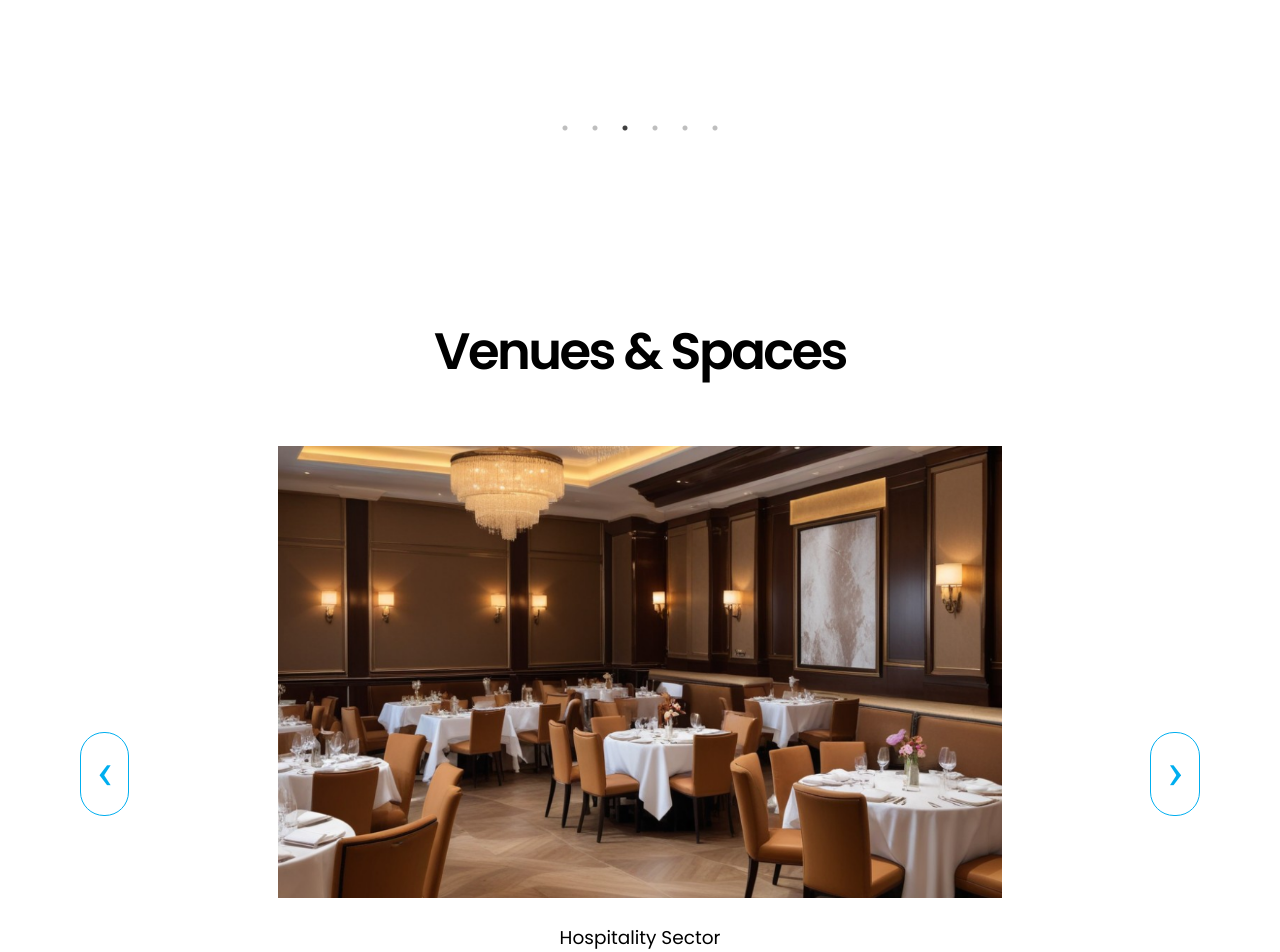
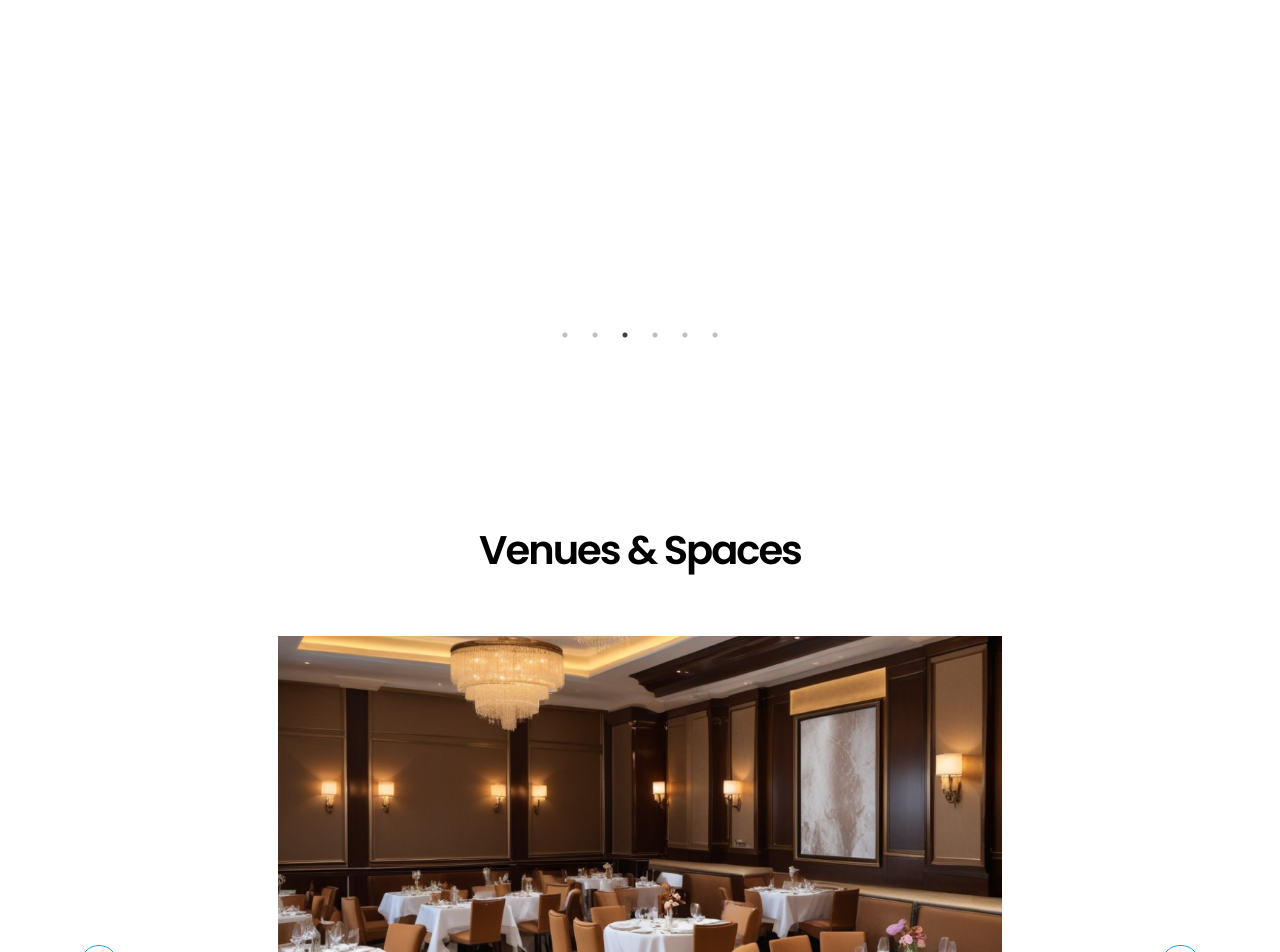
Before and after one commit to AshishBhardwaj01/securetech, a React (Vite) app: page / in a window 1280 px wide. Shown: the part 1700-2652 px from the top of the page. Built offline with nearby package versions, Linux system fonts and the light colour scheme; a web font is replaced by a local one.

Commit message:
"Updated various components and configurations in the codebase, including changes to font sizes, CSS classes, and image file names."

```diff
--- a/src/components/navbar.jsx
+++ b/src/components/navbar.jsx
@@ -7,8 +7,8 @@ function App() {
  return (
    <nav className="flex flex-row items-center justify-between flex-wrap p-6">
      <div className="flex items-center flex-shrink-0 text-white mr-6 2xl:mr-72">
-       <img src="image-5@2x.png" className="w-100 h-10 mr-2" alt="Logo" />
-       <span className="text-xl text-black font-bold">SecureTech AV Designs</span>
+       <img src="image-5@2x.png" className="w-150 h-20 mr-2" alt="Logo" />
+       <span className="text-4xl-3 text-black font-bold">SecureTech AV Designs</span>
      </div>
      <div className="block 2xl:hidden">
        <button
--- a/src/components/ourbrands.jsx
+++ b/src/components/ourbrands.jsx
@@ -82,8 +82,8 @@ const FrameComponent3 = ({ className = "" }) => {
     <section
       className={`relative top-[1800px] xl:top-[900px] lg:top-[2000px] w-full p-[10px] py-[10px] flex-col items-center justify-center ${className}`}
     >
-      <div className="text-[3vw] md:text-[3vw] lg:text-[2vw] ">
-      <h3 className="text-center mb-4 text-2l font-semibold m-0 relative text-inherit tracking-[-0.05em] p-10 font-poppins shrink-0 max-w-full lg:text-lg xl:text-xl">Our Brands</h3>
+      <div className="m-0 text-2.5xl">
+      <h1 className="text-center mb-4 relative text-inherit font-semibold tracking-[-0.05em] p-10 font-poppins shrink-0 max-w-full ">Our Brands</h1>
       </div>
       <div className="w-full ">
         <Slider {...settings}>
--- a/src/components/ourclients.jsx
+++ b/src/components/ourclients.jsx
@@ -43,8 +43,8 @@ const FrameComponent2 = ({ className = "" }) => {
     <section
       className={`relative top-[1700px] xl:top-[850px] lg:top-[1500px] w-full flex-col items-center justify-start lg:justify-center py-[20px] px-[20px] box-border gap-[100px] max-w-full text-center text-51xl text-black font-poppins ${className}`}
     >
-      <div className="w-full justify-center items-center py-0 px-5 max-w-full md:text-left text-[3vw] xl:text-[3vw] lg:text-[2vw]">
-        <h1 className="text-center mb-4 text-2l font-semibold m-0 relative text-inherit tracking-[-0.05em] p-10 py-[10px] font-poppins shrink-0 max-w-full ">{`Our Clients`}</h1>
+      <div className="w-full justify-center items-center py-0 px-5 max-w-full text-2.5xl">
+        <h1 className="text-center mb-4 font-semibold m-0 relative text-inherit tracking-[-0.05em] p-10 py-[10px] font-poppins shrink-0 max-w-full ">{`Our Clients`}</h1>
       </div>
 
       <div className="w-full py-[10px]">
--- a/src/components/solutioncards.jsx
+++ b/src/components/solutioncards.jsx
@@ -33,10 +33,10 @@ const Component = ({ className = "" }) => {
 
   return (
     <div className={`relative top-[1100px] lg:top-[100px] xl:top-[450px] left-0 w-full max-w-full ${className}`}>
-      <h2 className="text-center text-black font-poppins font-semibold mb-8 text-32xl-2 sm:text-lg md:text-24 lg:text-3xl xl:text-3xl">Solutions and Services</h2>
+      <h2 className="text-center text-black font-poppins font-semibold mb-8 text-2.5xl">Solutions and Services</h2>
 
       <Slider {...settings} className="flex items-center justify-center gap-8 px-4 sm:px-1">
-        <div className="flex flex-col items-start justify-start pt-0 pb-16 pr-0 pl-3 box-border gap-8 max-w-[95%] bg-white rounded-4 overflow-hidden">
+        <div className="flex flex-col items-start justify-start pt-0 pb-16 pr-0 pl-3 box-border gap-8 max-w-[95%] bg-white rounded-4 ">
           <div className="max-w-full sm:max-w-[70%] mx-auto relative">
             <img
               className="ml-[-1.25vmax] w-full h-auto relative rounded-16 sm:rounded-0 object-cover z-1"
@@ -49,7 +49,7 @@ const Component = ({ className = "" }) => {
               Architectural Acoustics
             </h2>
             <div className="self-stretch relative text-1vmax tracking-[-0.05em] inline-block shrink-0 z-1">
-              <ul className="m-0 list-none font-poppins text-inherit pl-[0.5vmax]">
+              <ul className="m-0 list font-poppins text-inherit ">
                 <li className="mb-0">Soundproofing solutions</li>
                 <li className="mb-0">Acoustic design and consulting</li>
                 <li>Noise control and mitigation...</li>
@@ -58,7 +58,7 @@ const Component = ({ className = "" }) => {
           </div>
         </div>
 
-        <div className="flex flex-col items-start justify-start pt-0 pb-16 pr-0 pl-3 box-border relative gap-8 max-w-[95%] bg-white rounded-4 overflow-hidden">
+        <div className="flex flex-col items-start justify-start pt-0 pb-16 pr-0 pl-3 box-border relative gap-8 max-w-[95%] bg-white rounded-4 ">
           <div className="max-w-full sm:max-w-[70%] mx-auto relative">
             <img
               className="ml-[-1.25vmax] w-full h-auto relative rounded-16 sm:rounded-0 object-cover z-1"
@@ -70,17 +70,17 @@ const Component = ({ className = "" }) => {
             <h2 className="m-0 relative text-black tracking-[-0.05em] font-normal font-poppins z-1 lg:text-1.3vmax 2xl:text-1.89vmax">
               Audio Visual
             </h2>
-            <div className="self-stretch relative text-1vmax tracking-[-0.05em] inline-block shrink-0 z-1">
-              <ul className="m-0 list-none font-poppins text-inherit pl-[1.1vmax]">
-                <li className="mb-0">Soundproofing solutions</li>
-                <li className="mb-0">Acoustic design and consulting</li>
-                <li>Noise control and mitigation...</li>
+            <div className="self-stretch relative text-1vmax inline-block shrink-0 z-1">
+              <ul className="m-0 list font-poppins text-inherit">
+                <li>Custom audio-visual system design</li>
+                <li>Installation and integration of AV systems</li>
+                <li>High-definition projection systems...</li>
               </ul>
             </div>
           </div>
         </div>
 
-        <div className="flex flex-col items-start justify-start pt-0 pb-16 pr-0 pl-3 box-border relative gap-8 max-w-[95%] bg-white rounded-4 overflow-hidden">
+        <div className="flex flex-col items-start justify-start pt-0 pb-16 pr-0 pl-3 box-border relative gap-8 max-w-[95%] bg-white rounded-4 ">
           <div className="max-w-full sm:max-w-[70%] mx-auto relative">
             <img
               className="ml-[-1.25vmax] w-full h-auto relative rounded-16 sm:rounded-0 object-cover z-1"
@@ -93,21 +93,21 @@ const Component = ({ className = "" }) => {
               Information technology
             </h2>
             <div className="self-stretch relative text-1vmax tracking-[-0.05em] inline-block shrink-0 z-1">
-              <ul className="m-0 list-none font-poppins text-inherit pl-[1.1vmax]">
-                <li className="mb-0">Soundproofing solutions</li>
-                <li className="mb-0">Acoustic design and consulting</li>
-                <li>Noise control and mitigation...</li>
+              <ul className="m-0 list font-poppins text-inherit ">
+                <li className="mb-0">Network infrastructure design and implementation</li>
+                <li className="mb-0">Unified communications solutions</li>
+                <li>Data center planning and management...</li>
               </ul>
             </div>
           </div>
         </div>
 
-        <div className="flex flex-col items-start justify-start pt-0 pb-16 pr-0 pl-3 box-border relative gap-8 max-w-[95%] bg-white rounded-4 overflow-hidden">
+        <div className="flex flex-col items-start justify-start pt-0 pb-16 pr-0 pl-3 box-border relative gap-8 max-w-[95%] bg-white rounded-4 ">
           <div className="max-w-full sm:max-w-[70%] mx-auto relative">
             <img
               className="ml-[-1.25vmax] w-full h-auto relative rounded-16 sm:rounded-0 object-cover z-1"
               alt=""
-              src="/imag1.png"
+              src="/imaag1.png"
             />
           </div>
           <div className="w-full sm:w-[30em] flex flex-col items-center justify-center py-2 pr-3 pl-3 box-border gap-8 max-w-[95%]">
@@ -115,10 +115,10 @@ const Component = ({ className = "" }) => {
               Light Structures
             </h2>
             <div className="self-stretch relative text-1vmax tracking-[-0.05em] inline-block shrink-0 z-1">
-              <ul className="m-0 list-none font-poppins text-inherit pl-[1.1vmax]">
-                <li className="mb-0">Soundproofing solutions</li>
-                <li className="mb-0">Acoustic design and consulting</li>
-                <li>Noise control and mitigation...</li>
+              <ul className="m-0 list font-poppins text-inherit ">
+                <li className="mb-0">Lighting design and consultancy</li>
+                <li className="mb-0"> LED and architectural lighting solutions</li>
+                <li>Dynamic lighting control systems...</li>
               </ul>
             </div>
           </div>
@@ -137,19 +137,19 @@ const Component = ({ className = "" }) => {
               Project Management
             </h2>
             <div className="self-stretch relative text-1vmax tracking-[-0.05em] inline-block shrink-0 z-1">
-              <ul className="m-0 list-none font-poppins text-inherit pl-[1.1vmax]">
-                <li className="mb-0">Soundproofing solutions</li>
-                <li className="mb-0">Acoustic design and consulting</li>
-                <li>Noise control and mitigation...</li>
+              <ul className="m-0 list font-poppins text-inherit">
+                <li className="mb-0">Comprehensive project planning and execution</li>
+                <li className="mb-0">Project oversight and coordination</li>
+                <li>Timely delivery and budget adherence...</li>
               </ul>
             </div>
           </div>
         </div>
 
-        <div className="flex flex-col items-start justify-start pt-0 pb-16 pr-0 pl-3 box-border relative gap-8 max-w-[95%] bg-white rounded-4 overflow-hidden">
+        <div className="flex flex-col items-start justify-start pt-0 pb-16 pr-0 box-border relative gap-8 max-w-[95%] bg-white rounded-4">
           <div className="max-w-full sm:max-w-[70%] mx-auto relative">
             <img
-              className="ml-[-1.25vmax] w-full h-auto relative rounded-16 sm:rounded-0 object-cover z-1"
+              className="ml-[-1.25vmax] max-w-full h-auto relative rounded-16 sm:rounded-0 object-contain z-1"
               alt=""
               src="/imag10.png"
             />
@@ -159,10 +159,10 @@ const Component = ({ className = "" }) => {
               Post Project Services
             </h2>
             <div className="self-stretch relative text-1vmax tracking-[-0.05em] inline-block shrink-0 z-1">
-              <ul className="m-0 list-none font-poppins text-inherit pl-[1.1vmax]">
-                <li className="mb-0">Soundproofing solutions</li>
-                <li className="mb-0">Acoustic design and consulting</li>
-                <li>Noise control and mitigation...</li>
+              <ul className="m-0 font-poppins text-inherit">
+                <li className="mb-0">Maintenance contracts for AV, lighting, and ICT systems</li>
+                <li className="mb-0">Upgrades and system optimization</li>
+                <li>On-call technical support and troubleshooting...</li>
               </ul>
             </div>
           </div>
--- a/src/components/venue.jsx
+++ b/src/components/venue.jsx
@@ -52,7 +52,7 @@ const Venue = ({ className = "" }) => {
   return (
     <section className={`relative top-[1300px] xl:top-[500px]  lg:top-[900px]  left-1/2 transform -translate-x-1/2 w-full flex flex-col items-center justify-start gap-14 text-left text-51xl text-black font-poppins ${className}`}>
       <div className="w-full flex flex-row items-start justify-center py-0 px-5 box-border">
-        <h1 className="m-0 max-w-full text-center tracking-[-0.05em] font-semibold font-poppins inline-block shrink-0 text-32xl-2 sm:text-lg md:text-24 lg:text-3xl xl:text-3xl">{`Venues & Spaces`}</h1>
+        <h1 className="m-0 max-w-full text-center tracking-[-0.05em] font-semibold font-poppins inline-block shrink-0 text-2.5xl">{`Venues & Spaces`}</h1>
       </div>
 
       <div className="w-full flex flex-row relative items-center justify-center gap-[2px] lg:gap-[2px] text-center font-poppins ">
--- a/src/components/whysecure2.jsx
+++ b/src/components/whysecure2.jsx
@@ -8,7 +8,7 @@ const VenueSpacesContainer = ({ className = "" }) => {
       <div className="self-stretch flex flex-row items-start justify-start py-0 pr-0 pl-0.5 box-border max-w-full text-center">
         <div className="flex-1 flex flex-col items-start justify-start gap-[10px] lg:gap-[10px] max-w-full">
         <div className="w-full flex flex-row items-center justify-center py-0 px-[2.5rem] box-border">
-  <h1 className="m-0 max-w-full text-center tracking-[-0.05em] font-semibold font-poppins inline-block shrink-0 text-32xl-2 sm:text-lg md:text-24 lg:text-3xl xl:text-3xl">
+  <h1 className="m-0 max-w-full text-center tracking-[-0.05em] font-semibold font-poppins inline-block shrink-0 text-2.5xl">
     Why SecureTech AV
   </h1>
 </div>
--- a/tailwind.config.js
+++ b/tailwind.config.js
@@ -62,21 +62,24 @@ module.exports = {
       },
     },
     fontSize: {
+      xs: "0.75rem",
+      smi: "0.8125rem",  // 15px to rem
+      sm: "0.875rem",
+      mini: "0.9375rem",
+      base: "1rem",
+      mid: "1.0625rem",
+      lg: "1.5rem",
       "lg-5": "1.15625rem",  // 18.5px to rem
       "5xl-2": "1.5125rem",  // 24.2px to rem
-      "39xl-9": "3.68125rem",  // 58.9px to rem
-      "5xl": "1.5rem",  // 24px to rem
-      mini: "0.9375rem",  // 15px to rem
-      sm: "0.875rem",  // 14px to rem
-      xs: "0.75rem",  // 12px to rem
-      "39xl-1": "3.63125rem",  // 58.1px to rem
-      smi: "0.8125rem",  // 13px to rem
-      "4xl-3": "1.45625rem",  // 23.3px to rem
-      "32xl-2": "3.2rem",  // 51.2px to rem
-      base: "1rem",  // 16px to rem
-      lg: "1.125rem",  // 18px to rem
-      mid: "1.0625rem",  // 17px to rem
-      "77xl": "6rem",  // 96px to rem
+      "39xl-9": "3.68125rem",  // 58.9px to rem // 24px to rem
+      "4xl-3": "1.45625rem",
+      "5xl": "1.5rem",
+      "2xl":"2rem",
+      "2.5xl":"2.5rem",
+      "6xl":"3rem" ,  // 23.3px to rem
+      "7xl": "3.2rem",  // 51.2px to rem
+      "8xl": "3.63125rem", // 17px to rem
+      "9xl": "6rem",  // 96px to rem
       inherit: "inherit",
     },
     screens: {
```
Also changed, not shown: src/components/FooterLeft.jsx (+8 -10 lines), src/components/FooterLinks.jsx (+0 -10 lines), src/components/contactsecure.jsx (+6 -6 lines), src/components/review.jsx (+5 -7 lines), public/imaag1.png (renamed from public/pikaso-texttoimage-architecturalacousticssoundproofingsolutionsac@2x.png).
